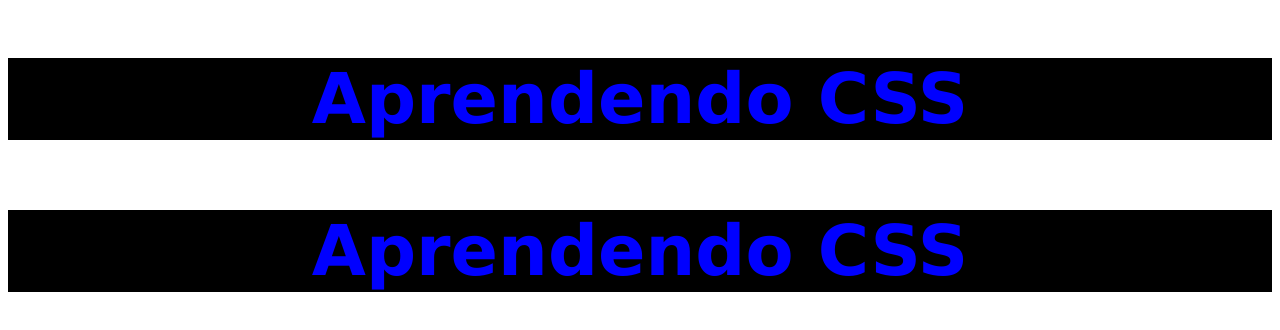
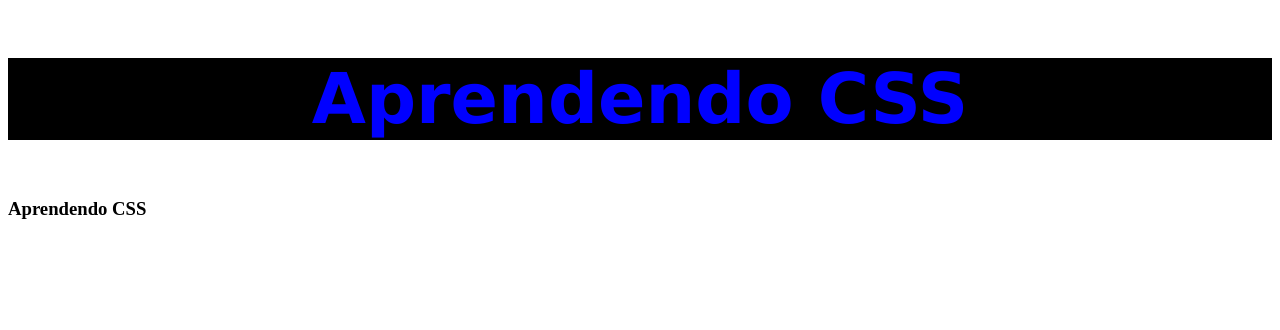
Before and after one commit to PatrickGP11/exercicios-html, a plain HTML site: page Ex011.html in a window 1280 px wide. Drawn offline with Linux system fonts and the light colour scheme.

Commit message:
Add files via upload

```diff
--- a/style.css
+++ b/style.css
@@ -1,7 +1,9 @@
-h3{
-    color: blue;
-    background-color: black;
-    font-family: Verdana, Geneva, Tahoma, sans-serif;
-    font-size: 70px;
-    text-align: center;
+h1 {
+    animation: transition-title 1s linear;
 }
+
+@keyframes transition-title {
+    0% {
+        transform: translateY(-100px);
+    }
+}
```
Also changed, not shown: Ex013.html (added, +14 -0 lines), peixinho.jpg (added).
